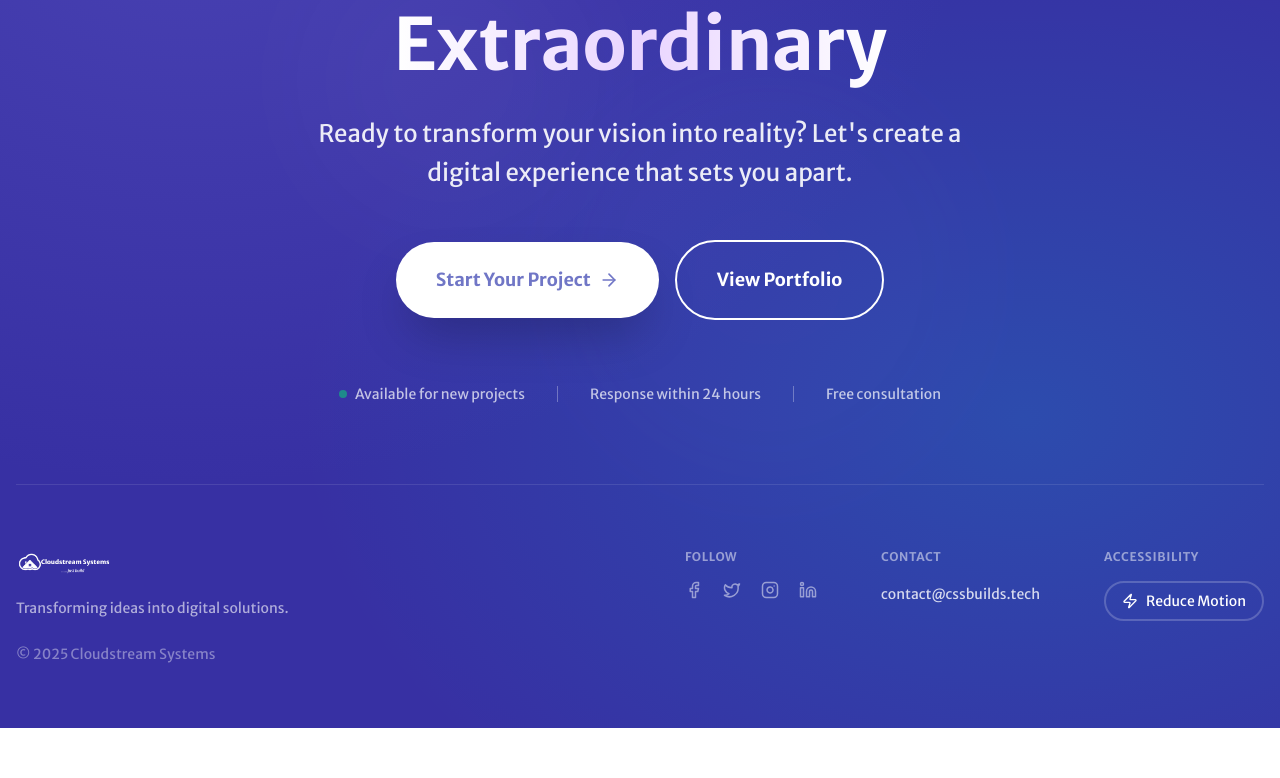
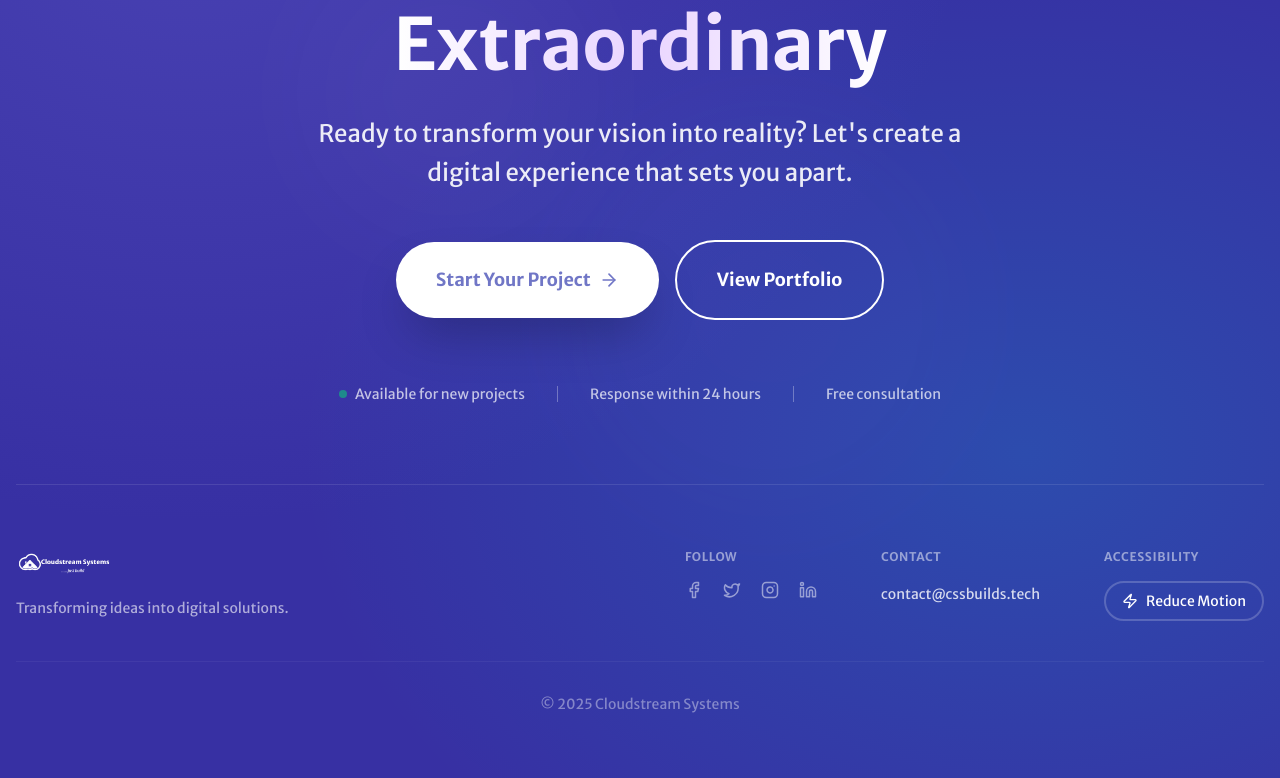
Before and after one commit to cloudstreamsystems/craftedbycss, a Next.js app: page / in a window 1280 px wide. Shown: the part 7525-8303 px from the top of the page. Before the commit the page ends 8253 px from the top, so only its background shows below. Built offline with nearby package versions, Linux system fonts and the light colour scheme.

Commit message:
style: move copyright to centered bottom row

```diff
--- a/components/home/CTA.tsx
+++ b/components/home/CTA.tsx
@@ -101,7 +101,7 @@ export default function CTA() {
 
           {/* Footer */}
           <div className="border-t border-white/10 pt-16 mt-16">
-            <div className="flex flex-col md:flex-row justify-between gap-12">
+            <div className="flex flex-col md:flex-row justify-between gap-12 mb-10">
               {/* Left - Branding */}
               <div className="max-w-sm">
                 <img
@@ -111,11 +111,8 @@ export default function CTA() {
                   height={54}
                   className="h-8 w-auto brightness-0 invert mb-4"
                 />
-                <p className="text-white/60 text-sm leading-relaxed mb-6">
+                <p className="text-white/60 text-sm leading-relaxed">
                   Transforming ideas into digital solutions.
-                </p>
-                <p className="text-sm text-white/40">
-                  &copy; {new Date().getFullYear()} Cloudstream Systems
                 </p>
               </div>
 
@@ -158,6 +155,13 @@ export default function CTA() {
                 </div>
               </div>
             </div>
+
+            {/* Copyright - Centered */}
+            <div className="text-center pt-8 border-t border-white/5">
+              <p className="text-sm text-white/40">
+                &copy; {new Date().getFullYear()} Cloudstream Systems
+              </p>
+            </div>
           </div>
         </motion.div>
       </Container>
```
